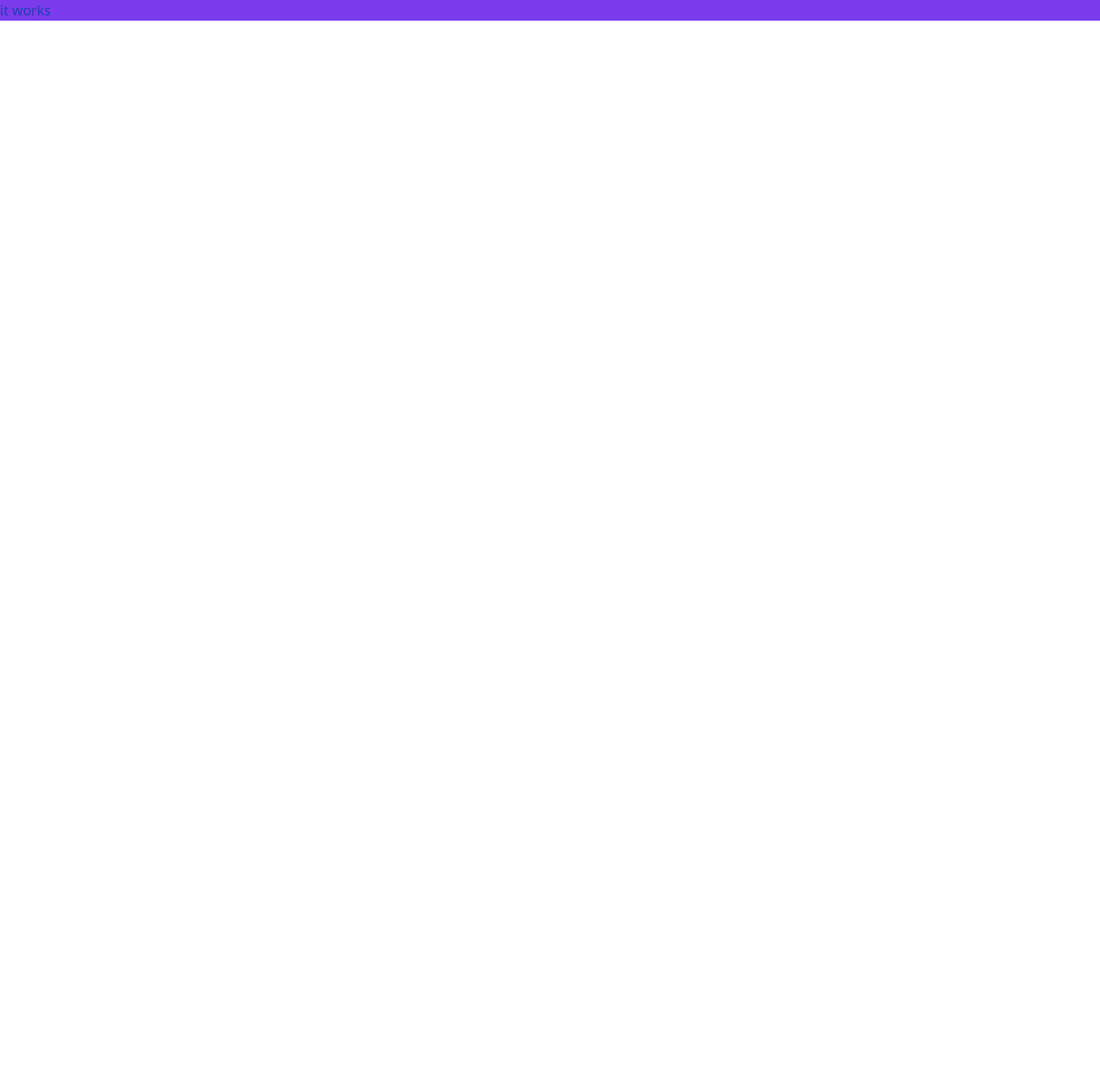
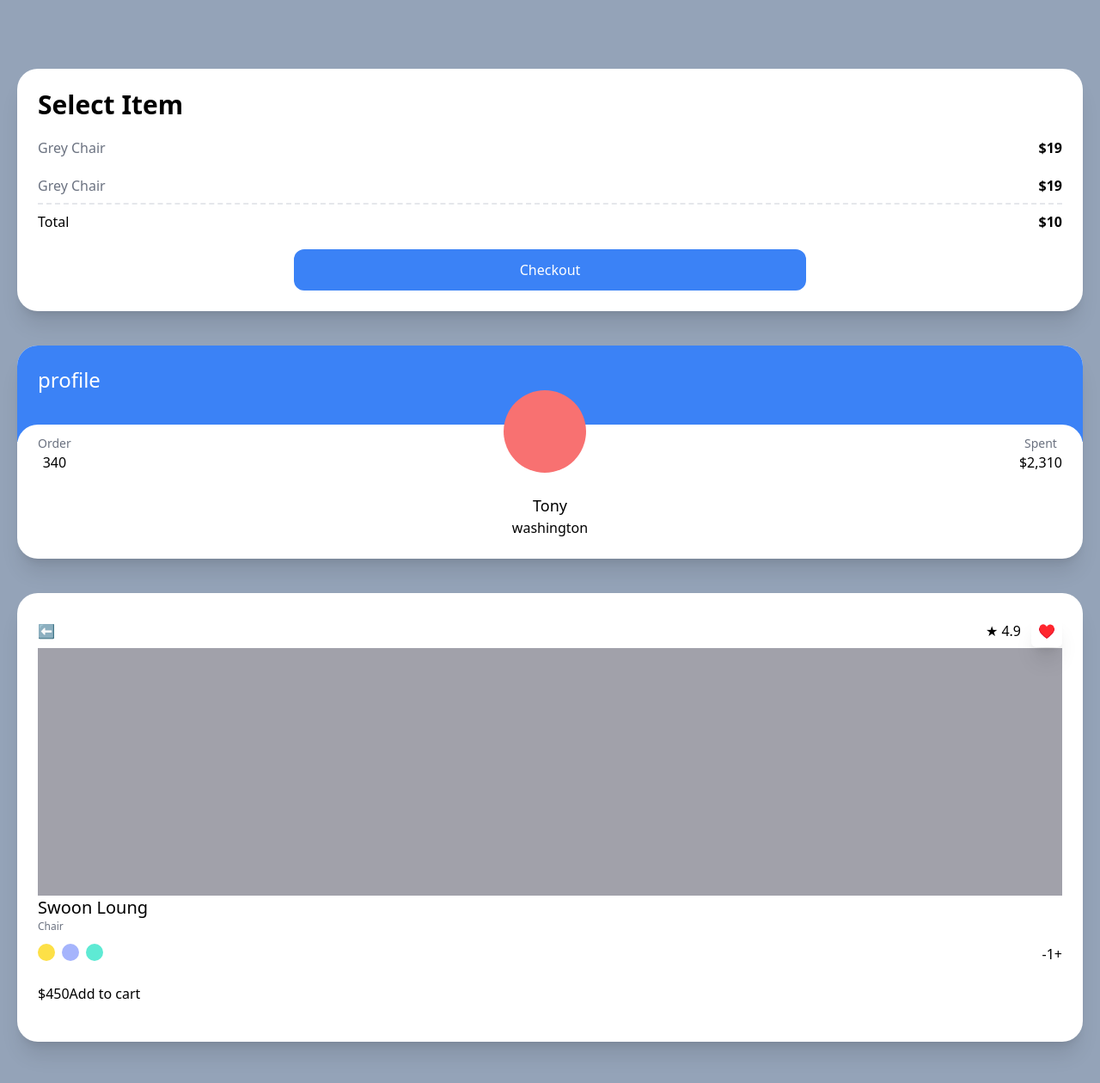
Before and after one commit to jjuny0113/nextjsProject, a Next.js app: page / in a window 1280 px wide. Shown: the top 1260 px of the page at 86% size. Before the commit the page ends 800 px from the top, so only its background shows below. Built offline with nearby package versions, Linux system fonts and the light colour scheme.

Commit message:
tailwind 학습중

```diff
--- a/pages/index.tsx
+++ b/pages/index.tsx
@@ -5,8 +5,80 @@
 
 const Home: NextPage = () => {
   return (
-    <div className="bg-violet-600">
-      <h1 className="text-blue-800">it works</h1>
+    //  <div className="bg-slate-400 py-10 px-5 flex flex-col space-y-5">
+    <div className="bg-slate-400 py-20 px-5 grid gap-10">
+      <div className="bg-white p-6 rounded-3xl shadow-xl ">
+        <span className="font-semibold text-3xl">Select Item</span>
+        <div className="flex justify-between my-5">
+          <span className="text-gray-500">Grey Chair</span>
+          <span className="font-semibold">$19</span>
+        </div>
+        <div className="flex justify-between">
+          <span className="text-gray-500">Grey Chair</span>
+          <span className="font-semibold">$19</span>
+        </div>
+        <div className="flex justify-between mt-2 pt-2 border-t-2 border-dashed">
+          <span>Total</span>
+          <span className="font-semibold">$10</span>
+        </div>
+        <div className="mt-5 bg-blue-500 text-white p-3 text-center rounded-xl w-2/4 mx-auto">
+          Checkout
+        </div>
+      </div>
+      <div className="bg-white rounded-3xl shadow-xl overflow-hidden">
+        <div className="bg-blue-500 p-6 pb-14">
+          <span className="text-white text-2xl">profile</span>
+        </div>
+        <div className="rounded-3xl p-6 bg-white relative -top-5">
+          <div className="flex relative -top-16 justify-between items-end">
+            <div className="flex flex-col items-center">
+              <span className="text-sm text-gray-500">Order</span>
+              <span className="font-medium">340</span>
+            </div>
+            <div className="h-24 w-24 bg-red-400 rounded-full" />
+            <div className="flex flex-col items-center">
+              <span className="text-sm text-gray-500">Spent</span>
+              <span className="font-medium">$2,310</span>
+            </div>
+          </div>
+          <div className="flex flex-col items-center -mt-10 -mb-5">
+            <span className="text-lg font-medium">Tony</span>
+            <span>washington</span>
+          </div>
+        </div>
+      </div>
+      <div className="flex flex-col bg-white p-6 rounded-3xl shadow-xl">
+        <div className=" mb-5 justify-between items-center">
+        <div className="flex justify-between items-center h-10">
+          <span>⬅</span>
+          <div className="space-x-3">
+            <span>★ 4.9</span>
+            <span className="shadow-xl p-2 rounded-md">♥️</span>
+          </div>
+          </div>
+          <div className="bg-zinc-400 h-72"/>
+          <div className="flex flex-col">
+            <span className="font-medium text-xl">Swoon Loung</span>
+            <span className="text-xs text-gray-500">Chair</span>
+            <div className="flex justify-between item-center mt-3 mb-5">
+              <div className="felx items-center space-x-2">
+                <button className="w-5 h-5 rounded-full bg-yellow-300"/>
+                <button className="w-5 h-5 rounded-full bg-indigo-300"/>
+                <button className="w-5 h-5 rounded-full bg-teal-300"/>
+              </div>
+              <div>
+                <button>-</button>
+                <span>1</span>
+                <button>+</button>
+              </div>
+            </div>
+            <div>
+              <span>$450</span>
+              <button>Add to cart</button>
+            </div>
+          </div>
+        </div>
+      </div>
     </div>
   );
 };
```
